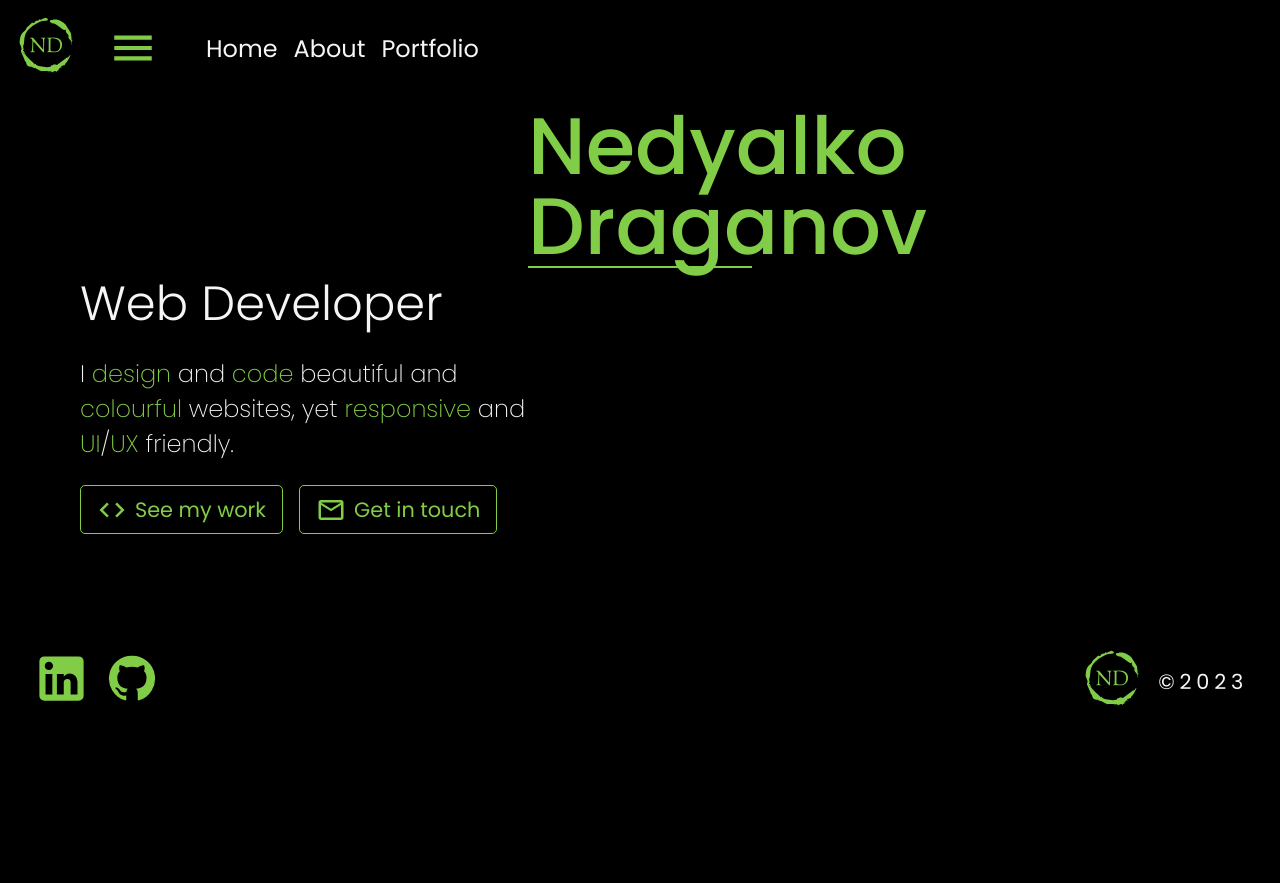
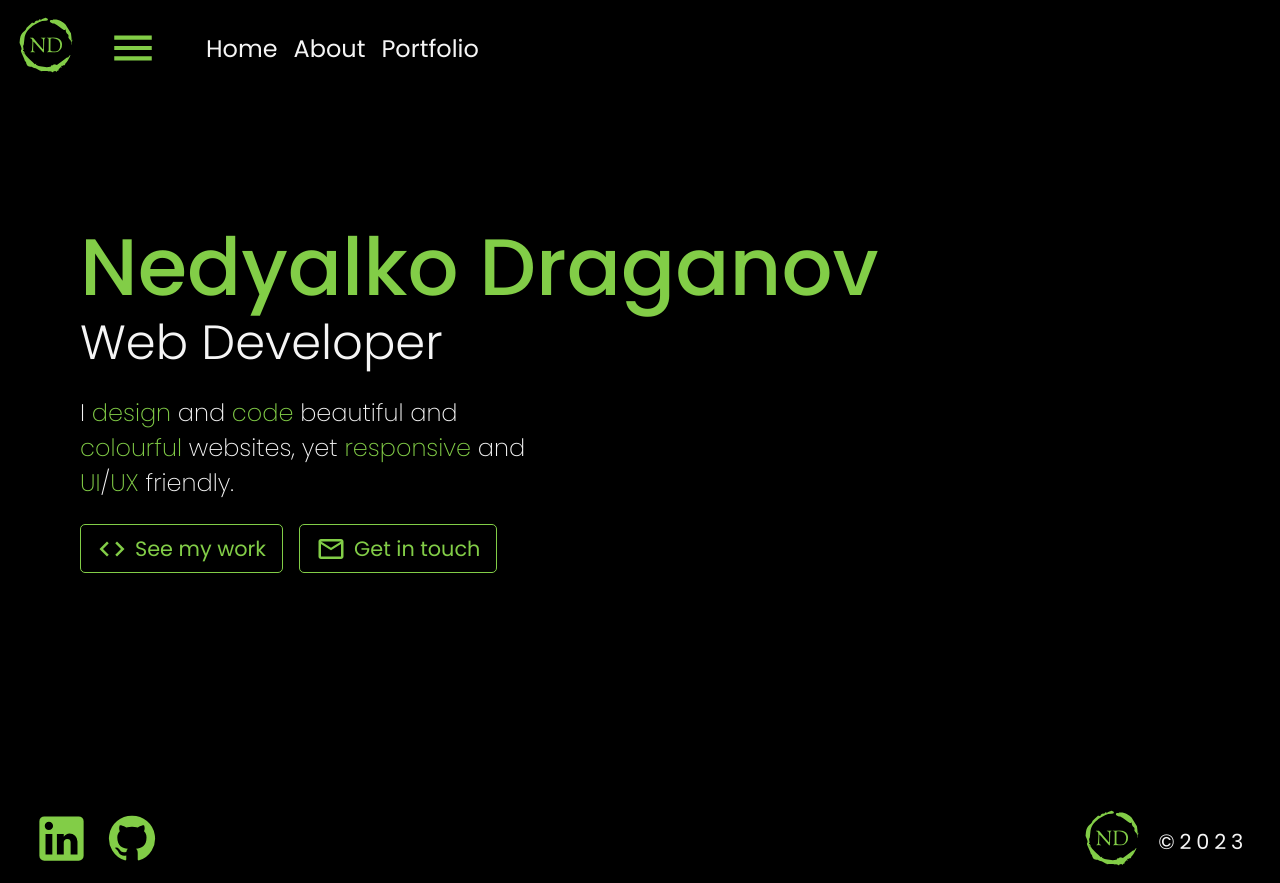
Before and after one commit to NDraganov/nedyalko-draganov, a Next.js app: page / in a window 1280 px wide. Before the commit the page ends 800 px from the top, so only its background shows below. Built offline with nearby package versions, Linux system fonts and the light colour scheme.

Commit message:
Change heading in home page to paragraph to override global styles

```diff
--- a/components/home-page/intro.jsx
+++ b/components/home-page/intro.jsx
@@ -6,7 +6,7 @@ import classes from "./intro.module.css";
 const Intro = () => {
   return (
     <div className={classes.intro}>
-      <h1>Nedyalko Draganov</h1>
+      <p className={classes.title}>Nedyalko Draganov</p>
       <p className={classes.occupation}>Web Developer</p>
       <IntroDescription />
       <HomeLinks />
--- a/components/home-page/intro.module.css
+++ b/components/home-page/intro.module.css
@@ -1,4 +1,4 @@
-.intro h1 {
+.intro .title {
   color: var(--dark-green);
   font-size: 5rem;
   font-weight: 500;
--- a/pages/index.module.css
+++ b/pages/index.module.css
@@ -1,6 +1,6 @@
 .home {
   display: grid;
   place-items: center;
-  min-height: 80vh;
+  min-height: 100vh;
   margin: 0 5rem;
 }
```
